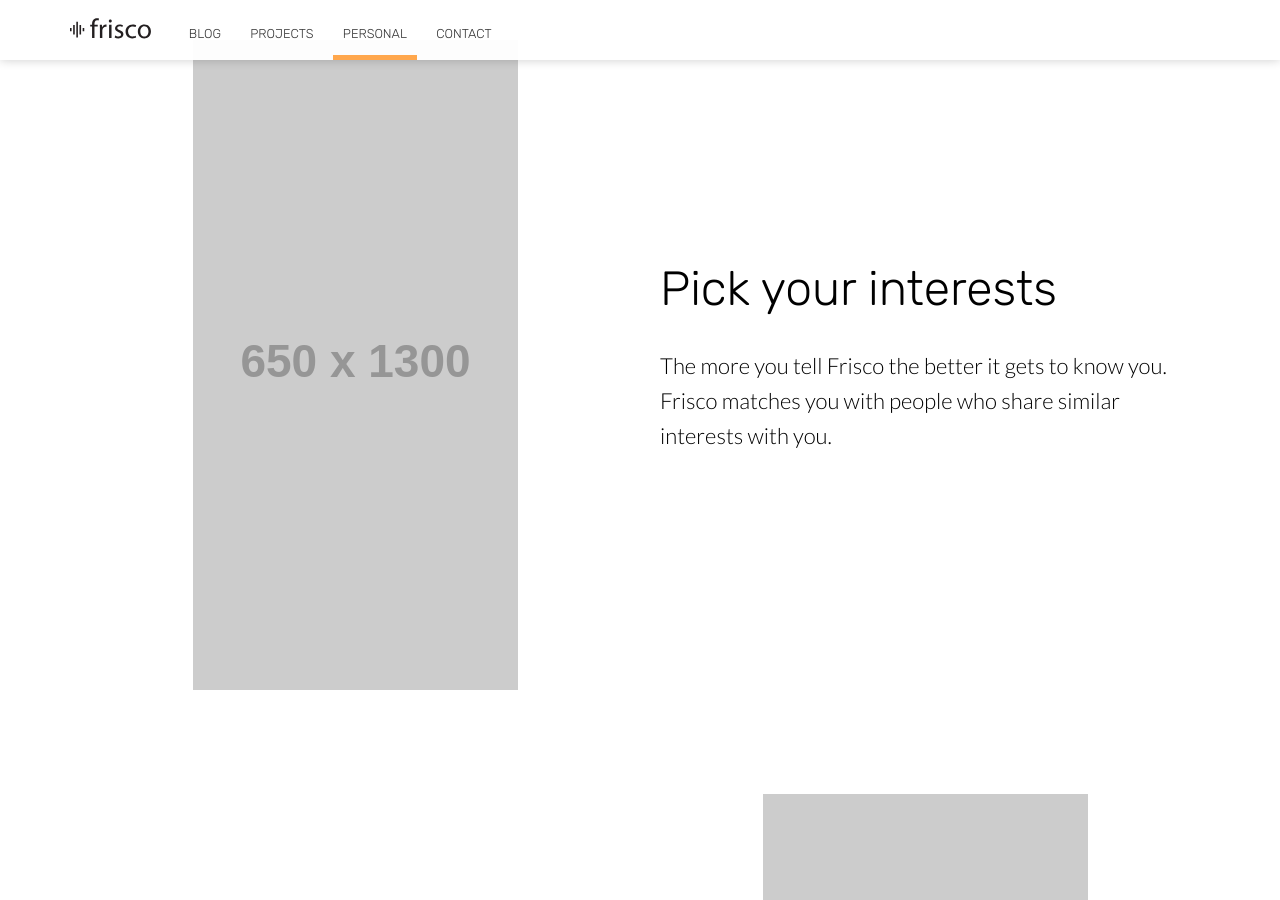
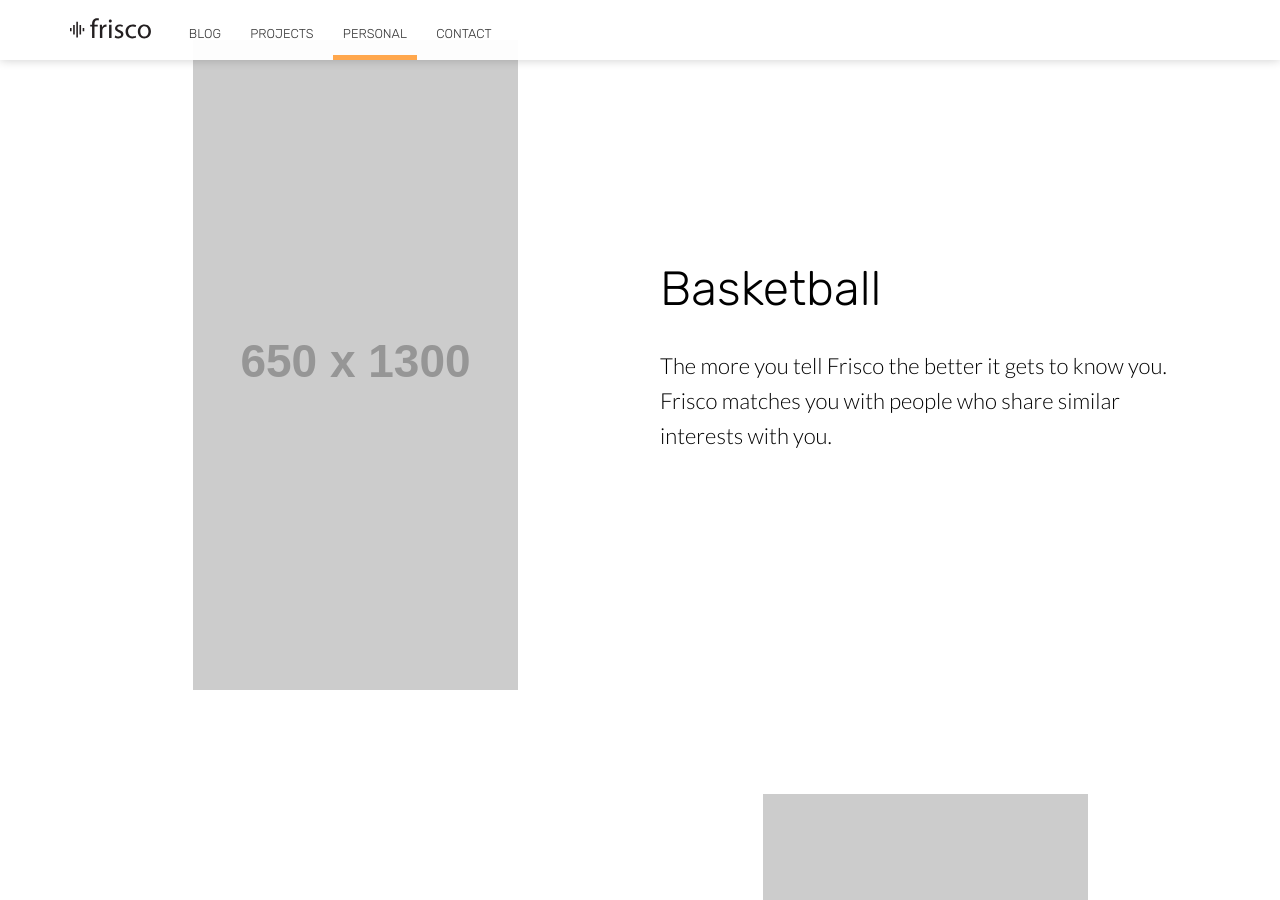
Before and after one commit to FenglongSong/fenglongsong.github.io, a Jekyll site: the page built from personal.html, in a window 1280 px wide and 900 px high, scrolled down 1714 px. Built offline with Jekyll 4.4.1, drawn with Linux system fonts in a browser that asks for light colours; nearby versions of some CDN libraries; some of the changed text lies outside the part shown.

Commit message:
Update personal.html

```diff
--- a/personal.html
+++ b/personal.html
@@ -29,7 +29,7 @@
 	<section class="info">
 		<div class="container flex">
 			<div class="text">
-				<h2 class="editable">Pick your interests</h2>
+				<h2 class="editable">Basketball</h2>
 				<p class="editable">The more you tell Frisco the better it gets to know you. Frisco matches you with people who share similar interests with you.</p>
 			</div>
 			<div class="image">
@@ -41,8 +41,8 @@
 	<section class="info">
 		<div class="container flex">
 			<div class="text">
-				<h2 class="editable">Swipe and go</h2>
-				<p class="editable">Frisco shows you cards with people who might be a good match for friendship. Swipe left to move to the next card or right to start talking.</p>
+				<h2 class="editable">Volunteering</h2>
+				<p class="editable">I took part in all kinds of volunteer activities for more than ten times since I entered SJTU. </p>
 			</div>
 			<div class="image">
 				<img class="editable" src="http://placehold.it/650x1300" alt="Screenshot" />
```
